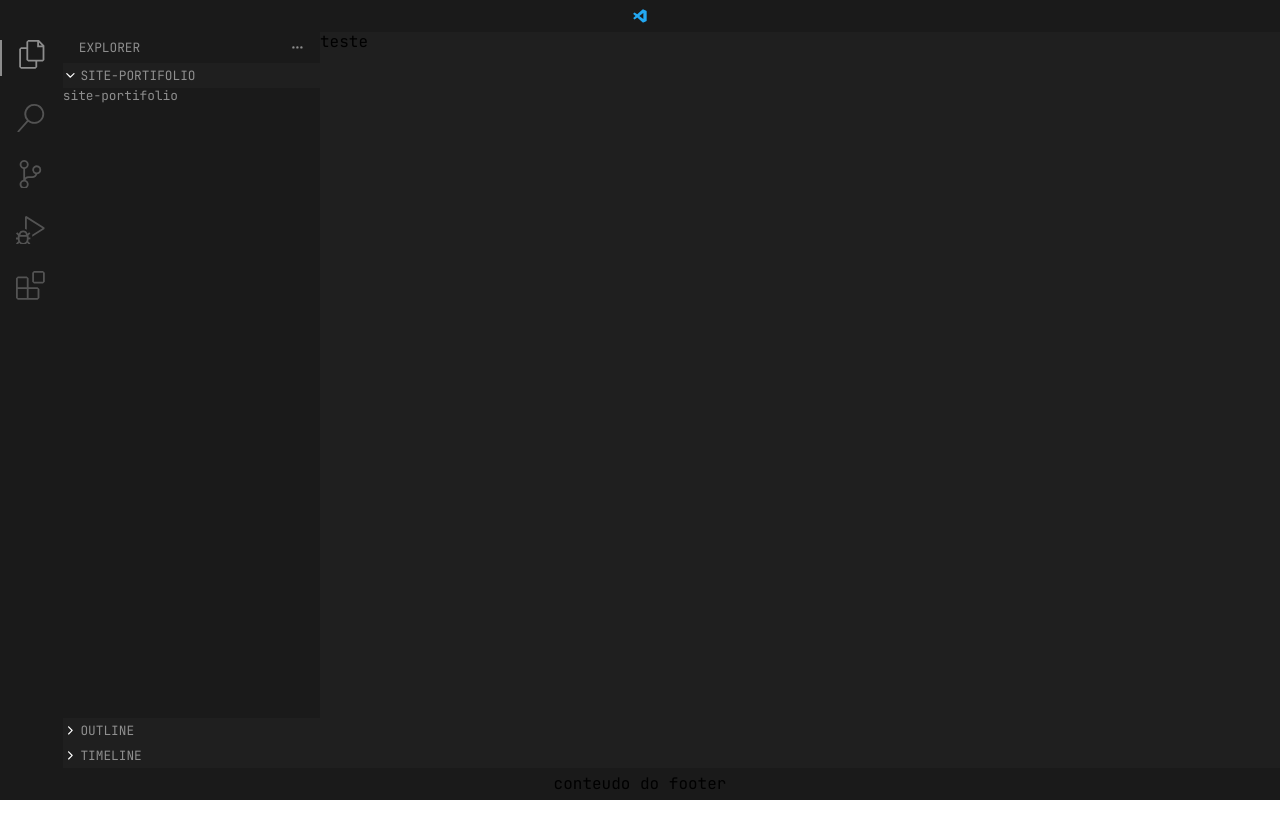
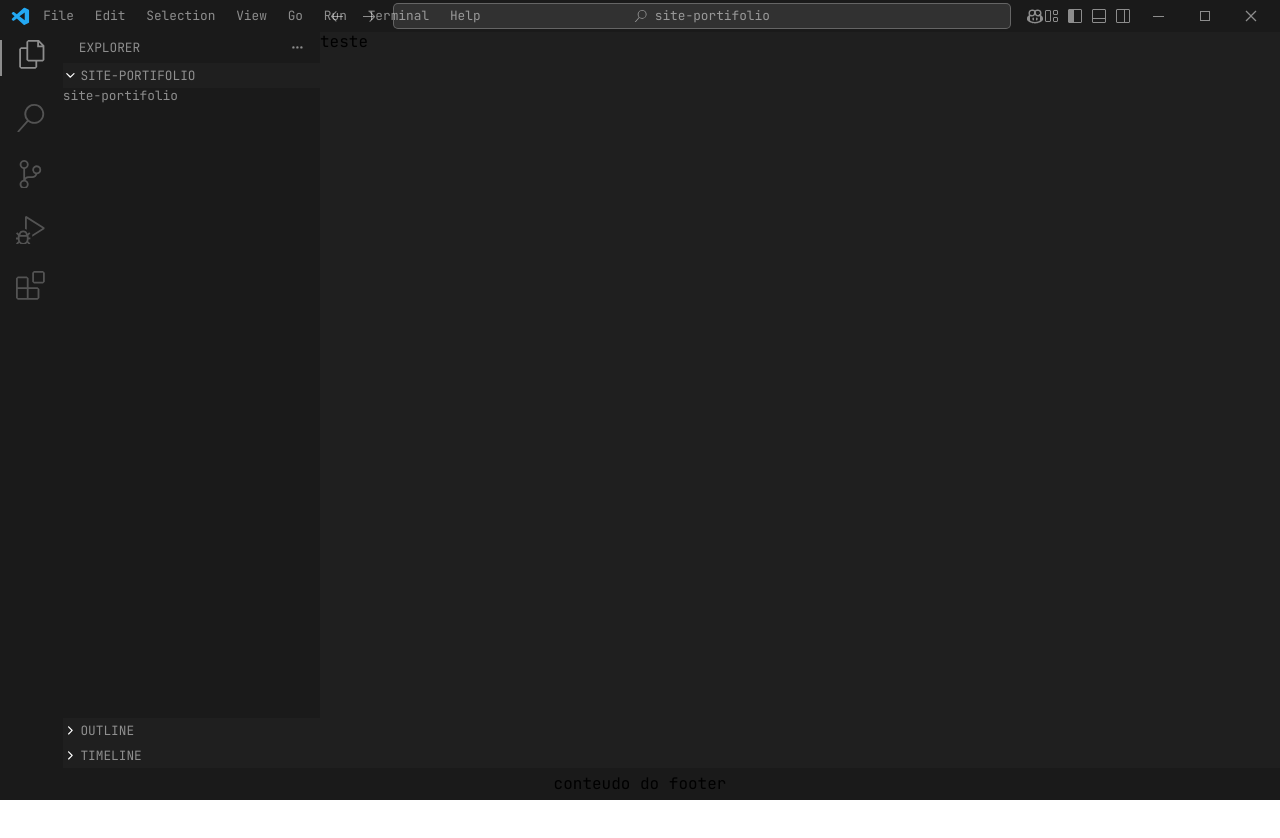
Before and after one commit to LeoGCarva/portifolio-site, a React (Vite) app in the folder site-portifolio/: page / in a window 1280 px wide. Shown: the top 838 px of the page. Before the commit the page ends 800 px from the top, so only its background shows below. Built offline with nearby package versions, Linux system fonts and the light colour scheme.

Commit message:
feat(Header/Aside): Header done and bottom btns on aside added

```diff
--- a/site-portifolio/pages/Home.jsx
+++ b/site-portifolio/pages/Home.jsx
@@ -4,10 +4,23 @@ import {
   VscFiles,
   VscSearch,
   VscSourceControl,
+  VscLayout,
+  VscLayoutSidebarLeft,
+  VscLayoutPanelOff,
+  VscLayoutSidebarRightOff,
+  VscChromeMinimize,
+  VscChromeMaximize,
+  VscChromeClose,
+  VscArrowLeft,
+  VscArrowRight,
+  VscCopilot,
+  VscAccount,
+  VscGear,
 } from "react-icons/vsc";
 import { BiLogoVisualStudio } from "react-icons/bi";
 import { BsThreeDots } from "react-icons/bs";
 import { IoIosArrowDown, IoIosArrowForward } from "react-icons/io";
+
 import style from "./css/Home.module.css";
 
 export function Home() {
@@ -15,7 +28,37 @@ export function Home() {
     <>
       <div className={style.pageContainer}>
         <header className={style.header}>
-          <BiLogoVisualStudio color="#23a8f2"/>
+          <span className={style.headerPart1}>
+            <BiLogoVisualStudio color="#23a8f2" fontSize="1.3rem" />
+            <p>File</p>
+            <p>Edit</p>
+            <p>Selection</p>
+            <p>View</p>
+            <p>Go</p>
+            <p>Run</p>
+            <p>Terminal</p>
+            <p>Help</p>
+          </span>
+
+          <span className={style.headerPart2}>
+            <VscArrowLeft />
+            <VscArrowRight />
+            <span>
+              <VscSearch />
+              <p>site-portifolio</p>
+            </span>
+            <VscCopilot />
+          </span>
+
+          <span className={style.headerPart3}>
+            <VscLayout />
+            <VscLayoutSidebarLeft />
+            <VscLayoutPanelOff />
+            <VscLayoutSidebarRightOff />
+            <VscChromeMinimize className={style.specialBtns} />
+            <VscChromeMaximize className={style.specialBtns} />
+            <VscChromeClose className={style.specialBtns} />
+          </span>
         </header>
 
         <aside className={style.explorerArea}>
@@ -27,6 +70,12 @@ export function Home() {
             <VscSourceControl className={style.icons} />
             <VscDebugAlt className={style.icons} />
             <VscExtensions className={style.icons} />
+            <div className={style.bottomIcons}>
+              <a href="https://github.com/LeoGCarva">
+                <VscAccount className={style.icons} />
+              </a>
+              <VscGear className={style.icons} />
+            </div>
           </div>
           <div className={style.explorer}>
             <div>
--- a/site-portifolio/pages/css/Home.module.css
+++ b/site-portifolio/pages/css/Home.module.css
@@ -16,10 +16,63 @@
 .header {
   grid-area: header;
   display: flex;
-  justify-content: center;
+  justify-content: space-between;
   align-items: center;
 
+  padding: .1rem .6rem;
+
   background-color: var(--second-background-color);
+
+  .headerPart1 {
+    display: flex;
+    align-items: center;
+    gap: .3rem;
+    font-size: .8rem;
+
+    p {
+      color: var(--white-50);
+      border-radius: 5px;
+      padding: .3rem .5rem;
+    }
+    > p:hover {
+      cursor: default;
+      color: var(--white-75);
+      background-color: var(--white-10);
+    }
+  }
+
+  .headerPart2 {
+    display: flex;
+    align-items: center;
+    gap: 1rem;
+
+    margin-left: -10rem;
+    color: var(--white-50);
+
+    span {
+      display: flex;
+      align-items: center;
+
+      gap: .5rem;
+      padding: .3rem 15rem;
+      font-size: .8rem;
+
+      border: 1px solid var(--white-25);
+      border-radius: 5px;
+      background-color: var(--white-10);
+    }
+  }
+
+  .headerPart3 {
+    display: flex;
+    gap: .5rem;
+    color: var(--white-50);
+
+    .specialBtns {
+      margin: 0 .7rem;
+      height: 100%;
+    }
+  }
 }
 
 .footer {
@@ -45,7 +98,7 @@
     background-color: var(--second-background-color);
     color: var(--white-25);
 
-    max-width: 4.5rem;
+    max-width: 4rem;
 
     .icons {
       margin: 0 1rem;
@@ -58,6 +111,24 @@
     .firstIcon {
       color: var(--white-50);
       margin: 0 1rem;
+    }
+
+    a {
+      text-decoration: none;
+      color: var(--white-25);
+    }
+
+    a:hover {
+      cursor: pointer;
+      color: var(--white-50);
+    }
+
+    .bottomIcons {
+      display: flex;
+      flex-direction: column;
+      gap: 1rem;
+      position: relative;
+      bottom: -31rem;
     }
   }
 
--- a/site-portifolio/src/index.css
+++ b/site-portifolio/src/index.css
@@ -22,4 +22,5 @@
   --white-75: rgba(255, 255, 255, 0.75);
   --white-50: rgba(255, 255, 255, 0.50);
   --white-25: rgba(255, 255, 255, 0.25);
+  --white-10: rgba(255, 255, 255, 0.10);
 }
```
